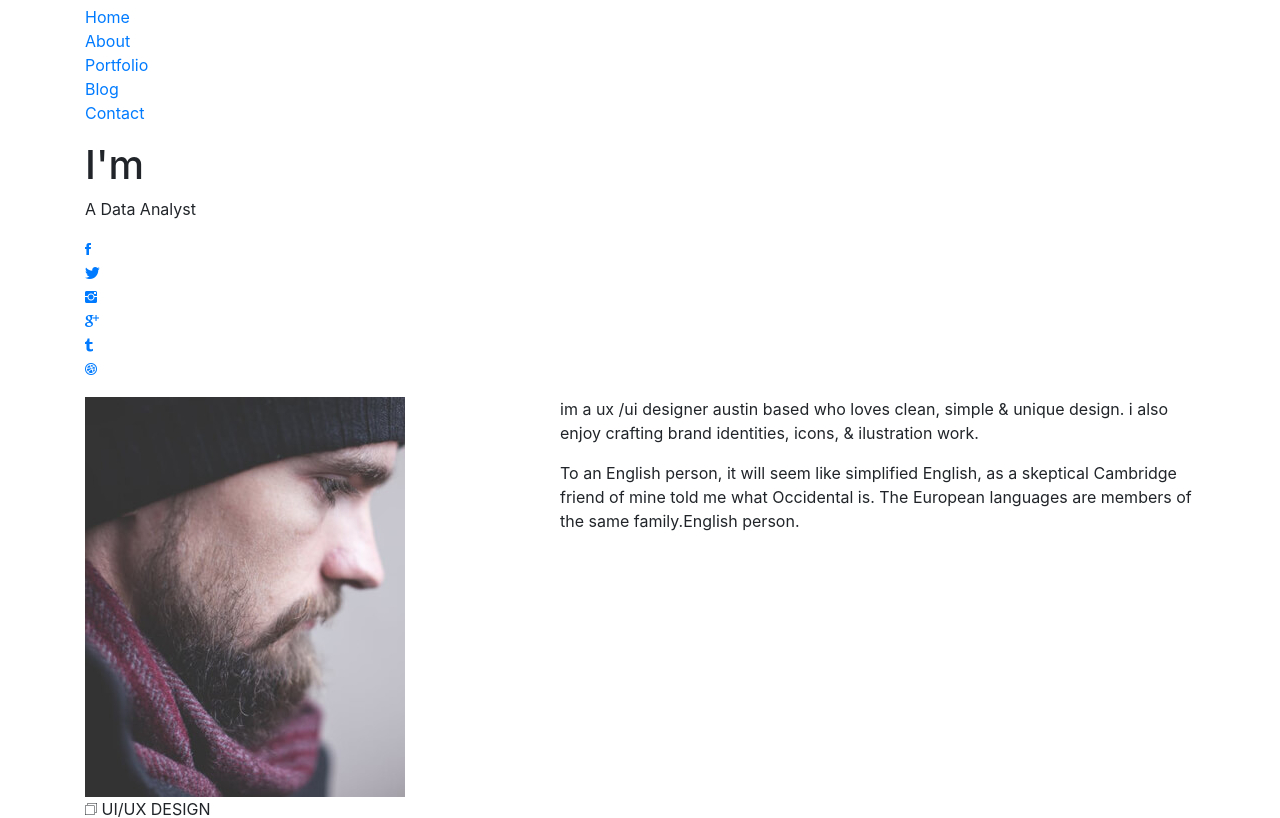
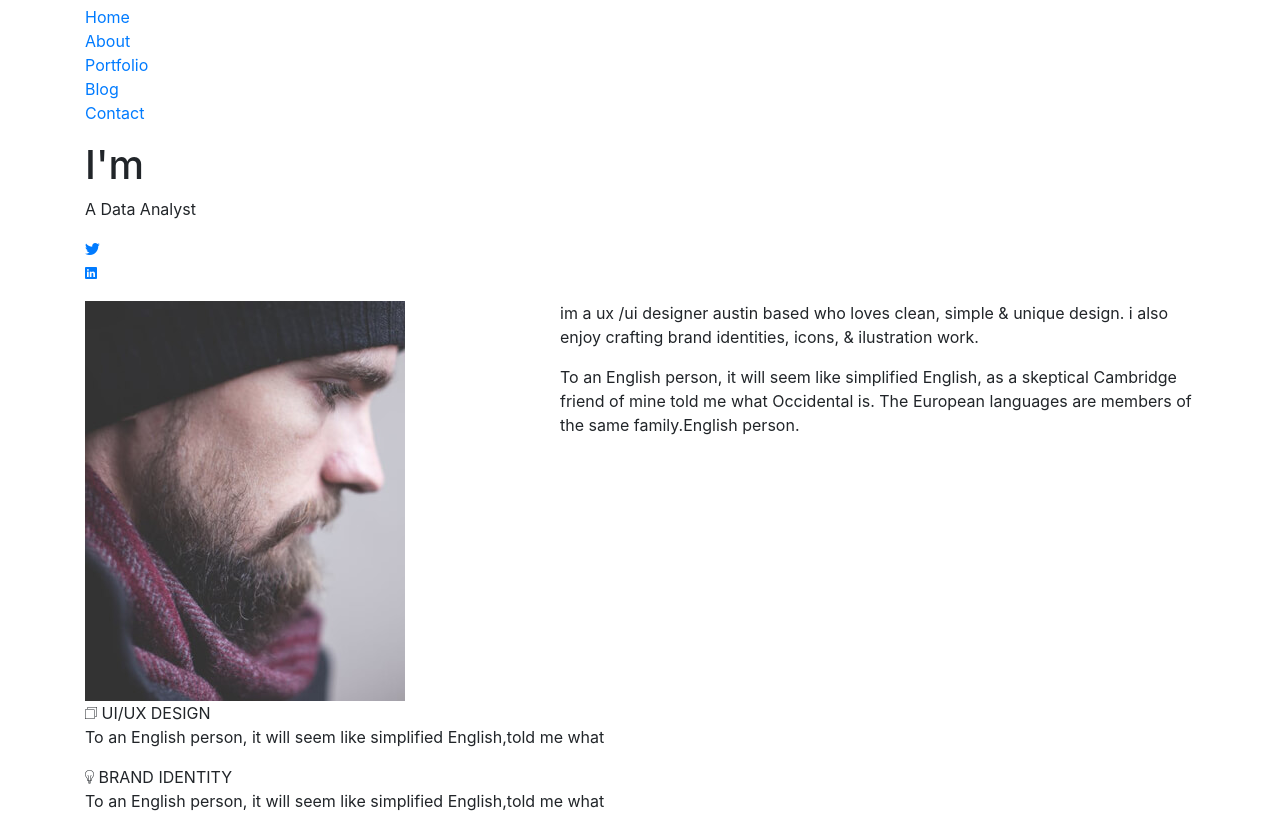
Before and after one commit to peterhaasme/personal-site, a Flask app: page / in a window 1280 px wide; the page is wider, and only the part inside the window is pictured. Shown: the part 419-1237 px from the top of that part. Run offline with Flask 2, Linux system fonts and the light colour scheme; some libraries are stand-ins or nearby versions; some web fonts are replaced.

Commit message:
updated social icons

```diff
--- a/flask_site/templates/index.html
+++ b/flask_site/templates/index.html
@@ -12,12 +12,12 @@
       <p class="typed-items" data-typed-person="Peter Haas">A Data Analyst</p>
 
       <ul class="list-unstyled list-social">
+        <li><a href="https://twitter.com/realpeterhaas" target="_blank"><i class="ion-social-twitter"></i></a></li>
+        <li><a href="https://www.linkedin.com/in/realpeterhaas/" target="_blank"><i class="ion-social-linkedin"></i></a></li>
+        <!--
         <li><a href="#"><i class="ion-social-facebook"></i></a></li>
-        <li><a href="#"><i class="ion-social-twitter"></i></a></li>
         <li><a href="#"><i class="ion-social-instagram"></i></a></li>
-        <li><a href="#"><i class="ion-social-googleplus"></i></a></li>
-        <li><a href="#"><i class="ion-social-tumblr"></i></a></li>
-        <li><a href="#"><i class="ion-social-dribbble"></i></a></li>
+        -->
       </ul>
     </div>
   </div>
```
